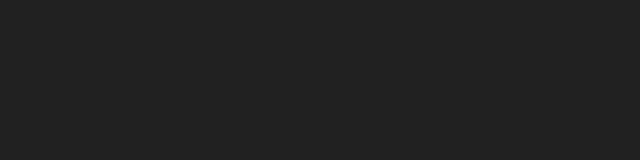
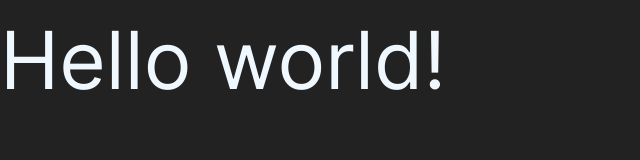
Before and after one commit to MatiasDAppella/astro-portfolio-v2, an Astro site: page / in a window 1280 px wide. Shown: the whole page, without its empty margins (0-640 px from the left). Built offline with nearby package versions, Linux system fonts and the light colour scheme; Astro itself is replaced by a stand-in of ours.

Commit message:
inter font added

```diff
--- a/src/pages/index.astro
+++ b/src/pages/index.astro
@@ -3,5 +3,7 @@ import Layout from "../layouts/Layout.astro";
 ---
 
 <Layout title="Portfolio v2 - Matias Appella">
-  <main></main>
+  <main>
+    <h1 class="text-[5em] Outfit">Hello world!</h1>
+  </main>
 </Layout>
--- a/src/styles/global.css
+++ b/src/styles/global.css
@@ -2,28 +2,16 @@
 @tailwind components;
 @tailwind utilities;
 
-:root {
-  --accent: 136, 58, 234;
-  --accent-light: 224, 204, 250;
-  --accent-dark: 49, 10, 101;
-  --accent-gradient: linear-gradient(
-    45deg,
-    rgb(var(--accent)),
-    rgb(var(--accent-light)) 30%,
-    white 60%
-  );
+@layer base {
+  @font-face {
+    font-family: 'inter';
+    src: url('/fonts/Inter-Regular.woff2');
+    font-weight: 400;
+  }
+
+  body {
+    font-family: 'inter', sans-serif;
+    background-color: #222;
+    color: aliceblue;
+  }
 }
-
-html {
-  font-family: system-ui, sans-serif;
-  background-size: 224px;
-}
-
-code {
-  font-family: Menlo, Monaco, Lucida Console, Liberation Mono, DejaVu Sans Mono,
-    Bitstream Vera Sans Mono, Courier New, monospace;
-}
-
-body {
-  background-color: #222;
-}
```
Also changed, not shown: public/fonts/Inter-Regular.woff2 (added).
